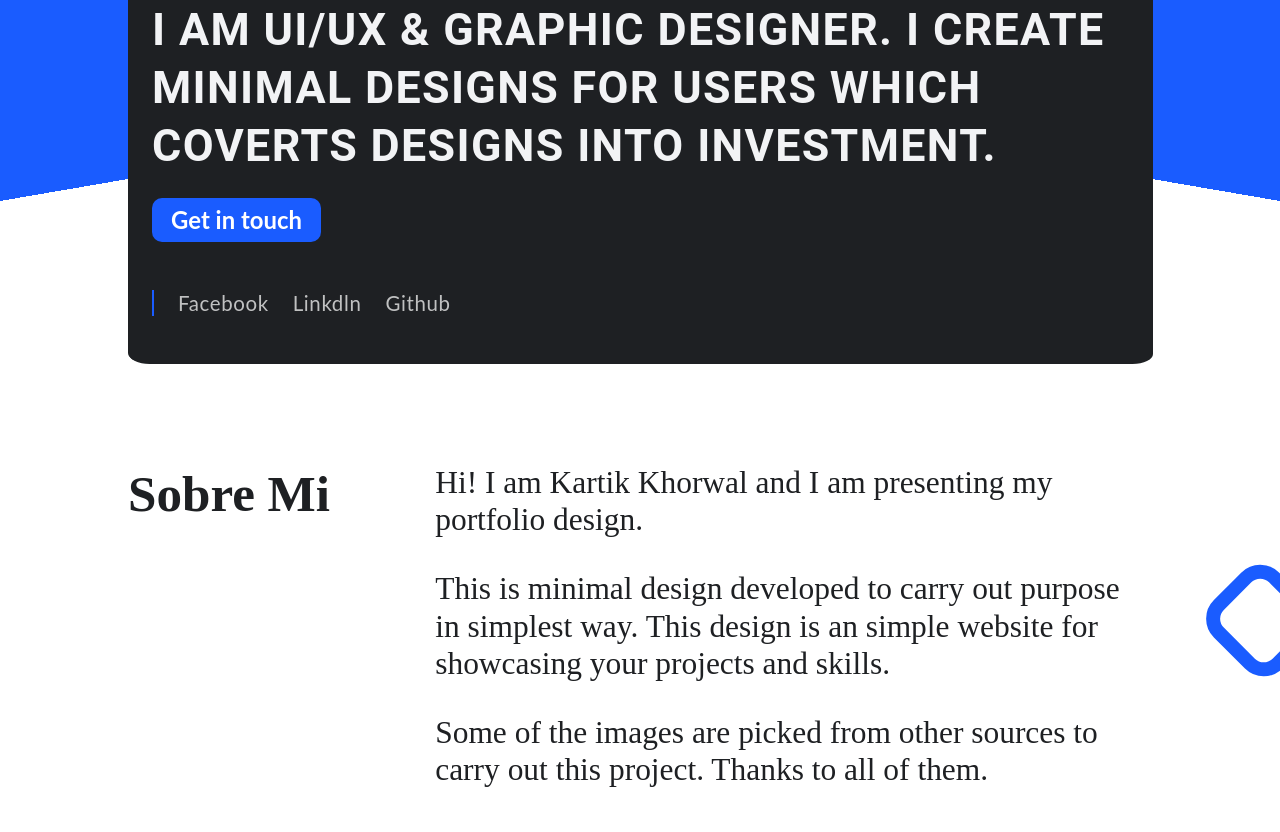
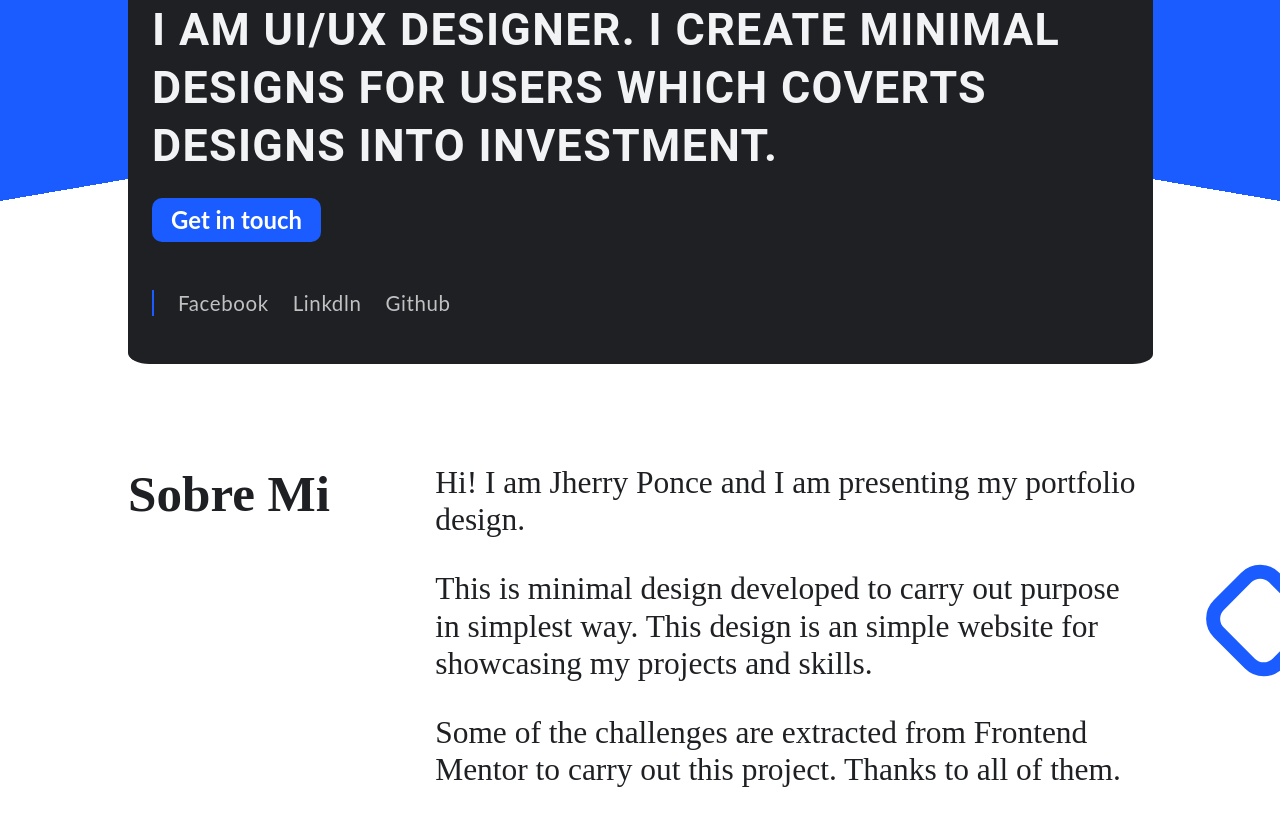
Before and after one commit to jherry-Ponce/Portafoliocss, a plain HTML site: page index.html in a window 1280 px wide. Shown: the part 420-1252 px from the top of the page. Drawn offline with Linux system fonts and the light colour scheme.

Commit message:
version 1 al 80%

```diff
--- a/index.html
+++ b/index.html
@@ -44,7 +44,7 @@
                </header>
                <div class="second-body">
                     <p>Hey,</p>
-                    <p>I AM UI/UX & GRAPHIC DESIGNER. I CREATE MINIMAL DESIGNS FOR USERS WHICH COVERTS DESIGNS INTO INVESTMENT.</p>
+                    <p>I AM UI/UX DESIGNER. I CREATE MINIMAL DESIGNS FOR USERS WHICH COVERTS DESIGNS INTO INVESTMENT.</p>
                     <button>Get in touch</button>
                 </div>
                <div class="second-footer">
@@ -62,12 +62,12 @@
                     <h2>Sobre Mi</h2>
 
                 <div>
-                    <p>Hi! I am Kartik Khorwal and I am presenting my portfolio design.</p>
+                    <p>Hi! I am Jherry Ponce and I am presenting my portfolio design.</p>
                     <p>
-                        This is minimal design developed to carry out purpose in simplest way. This design is an simple website for showcasing your projects and skills.
+                        This is minimal design developed to carry out purpose in simplest way. This design is an simple website for showcasing my projects and skills.
                     </p>
                     <p>
-                        Some of the images are picked from other sources to carry out this project. Thanks to all of them.
+                        Some of the challenges are extracted from Frontend Mentor to carry out this project. Thanks to all of them.
                     </p>
                 </div>
 
```
